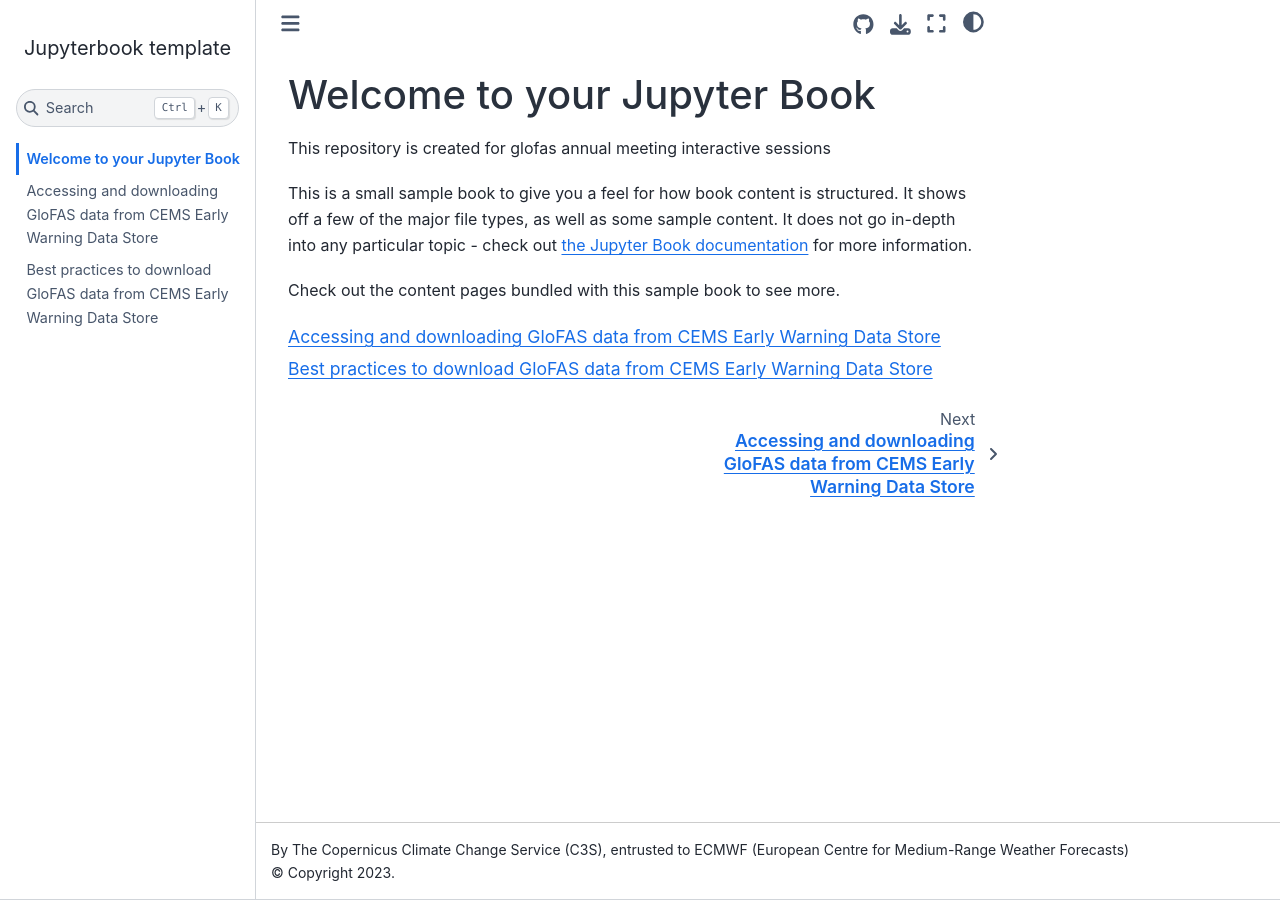
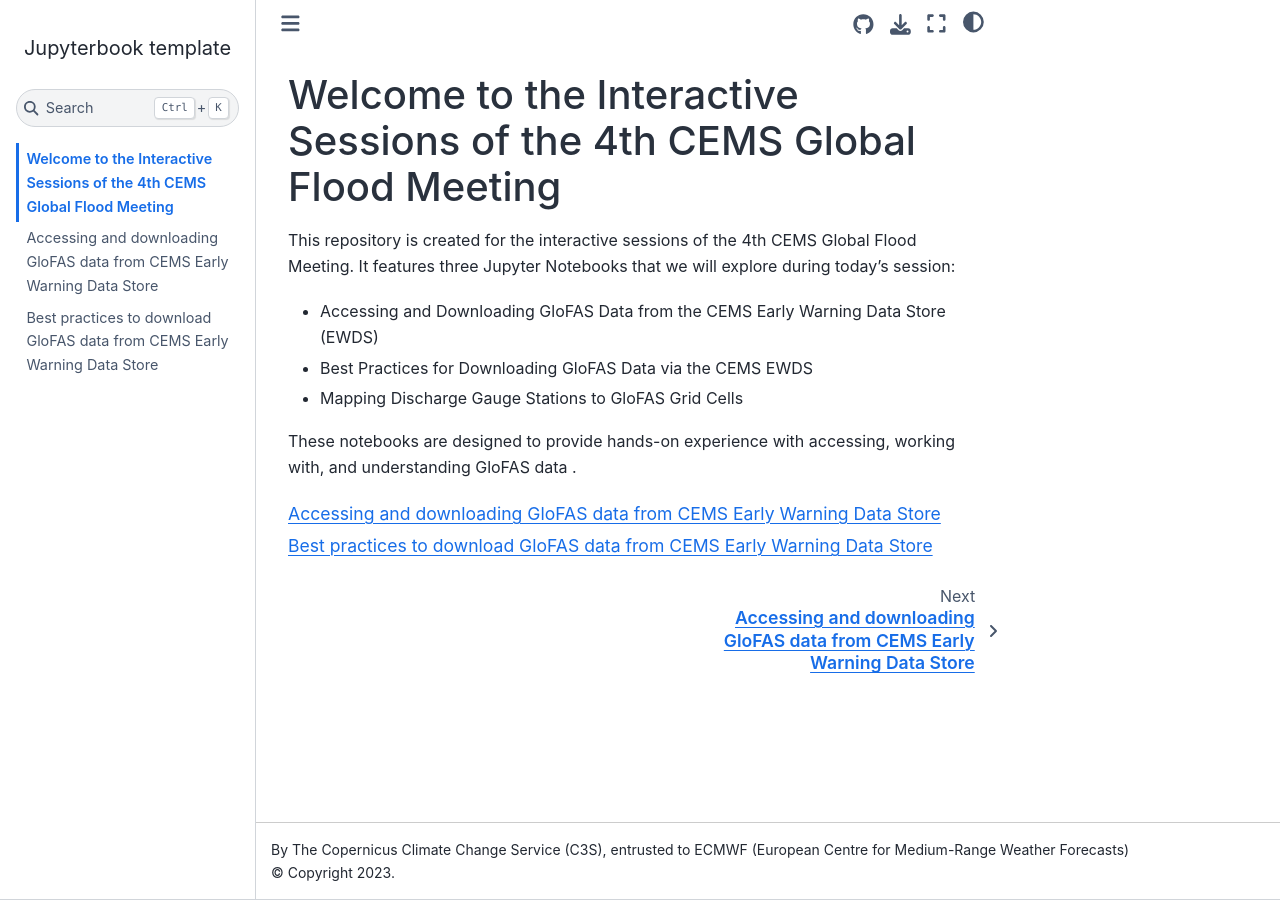
Before and after one commit to Simow-az/2025-Glofas-Annual-Meeting, a Jupyter Book: the page built from intro-jupyter-template.md, in a window 1280 px wide. Built offline with Jupyter Book 1.0.4 settings and Sphinx 7.4.7 and the Sphinx Book theme 1.1.4, drawn with Linux system fonts in a browser that asks for light colours; pages that are not in the unit, such as notebooks, are missing from menus.

````diff
--- a/intro-jupyter-template.md
+++ b/intro-jupyter-template.md
@@ -1,12 +1,15 @@
-# Welcome to your Jupyter Book
-This repository is created for glofas annual meeting interactive sessions
+# Welcome to the Interactive Sessions of the 4th CEMS Global Flood Meeting
 
-This is a small sample book to give you a feel for how book content is
-structured.
-It shows off a few of the major file types, as well as some sample content.
-It does not go in-depth into any particular topic - check out [the Jupyter Book documentation](https://jupyterbook.org) for more information.
+This repository is created for the interactive sessions of the 4th CEMS Global Flood Meeting.
+It features three Jupyter Notebooks that we will explore during today's session:
 
-Check out the content pages bundled with this sample book to see more.
+* Accessing and Downloading GloFAS Data from the CEMS Early Warning Data Store (EWDS)
+
+* Best Practices for Downloading GloFAS Data via the CEMS EWDS
+
+* Mapping Discharge Gauge Stations to GloFAS Grid Cells
+
+These notebooks are designed to provide hands-on experience with accessing, working with, and understanding GloFAS data .
 
 ```{tableofcontents}
 ```
````
Also changed, not shown: img/API Token blur.png (added), img/Download.PNG (added), img/Qgis1.PNG (added), img/Qgis2.PNG (added), img/Qgis3.PNG (added), img/area.PNG (added), img/download.png (added), img/ewds filter.PNG (added), img/ewds search bar.PNG (added), img/header.PNG (added), img/help ewds.PNG (added), img/in progress.PNG (added), img/submit form.PNG (added), jupyter-notebook-template-copernicus.ipynb.
